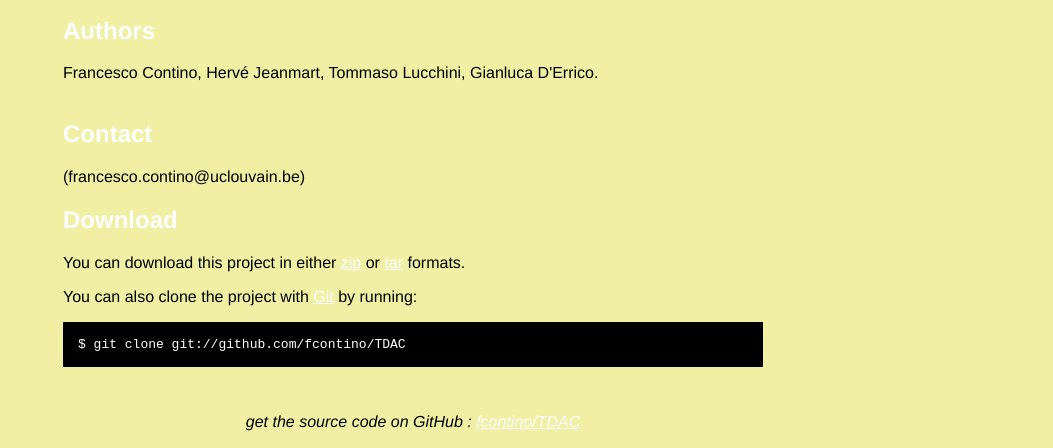
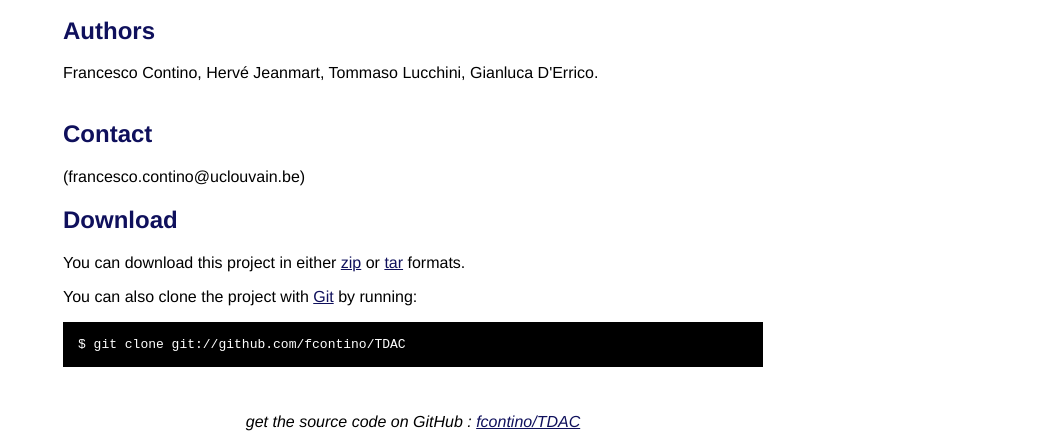
Before and after one commit to fcontino/TDAC, a plain HTML site: page index.html in a window 1280 px wide. Shown: the part 352-800 px from the top of the page, without its empty margins (227-1280 px from the left). Drawn offline with Linux system fonts and the light colour scheme.

Commit message:
Edited index.html via GitHub

```diff
--- a/index.html
+++ b/index.html
@@ -8,7 +8,7 @@
   <style type="text/css">
     body {
       margin-top: 1.0em;
-      background-color: #f0efa3;
+      background-color: #ffffff;
       font-family: Helvetica, Arial, FreeSans, san-serif;
       color: #000000;
     }
@@ -19,9 +19,9 @@
     h1 { font-size: 3.8em; color: #0f105c; margin-bottom: 3px; }
     h1 .small { font-size: 0.4em; }
     h1 a { text-decoration: none }
-    h2 { font-size: 1.5em; color: #FFFFFF; }
-    h3 { text-align: center; color: #FFFFFF; }
-    a { color: #FFFFFF; }
+    h2 { font-size: 1.5em; color: #0f105c; }
+    h3 { text-align: center; color: #0f105c; }
+    a { color: #0f105c; }
     .description { font-size: 1.2em; margin-bottom: 30px; margin-top: 30px; font-style: italic;}
     .download { float: right; }
     pre { background: #000; color: #fff; padding: 15px;}
```
